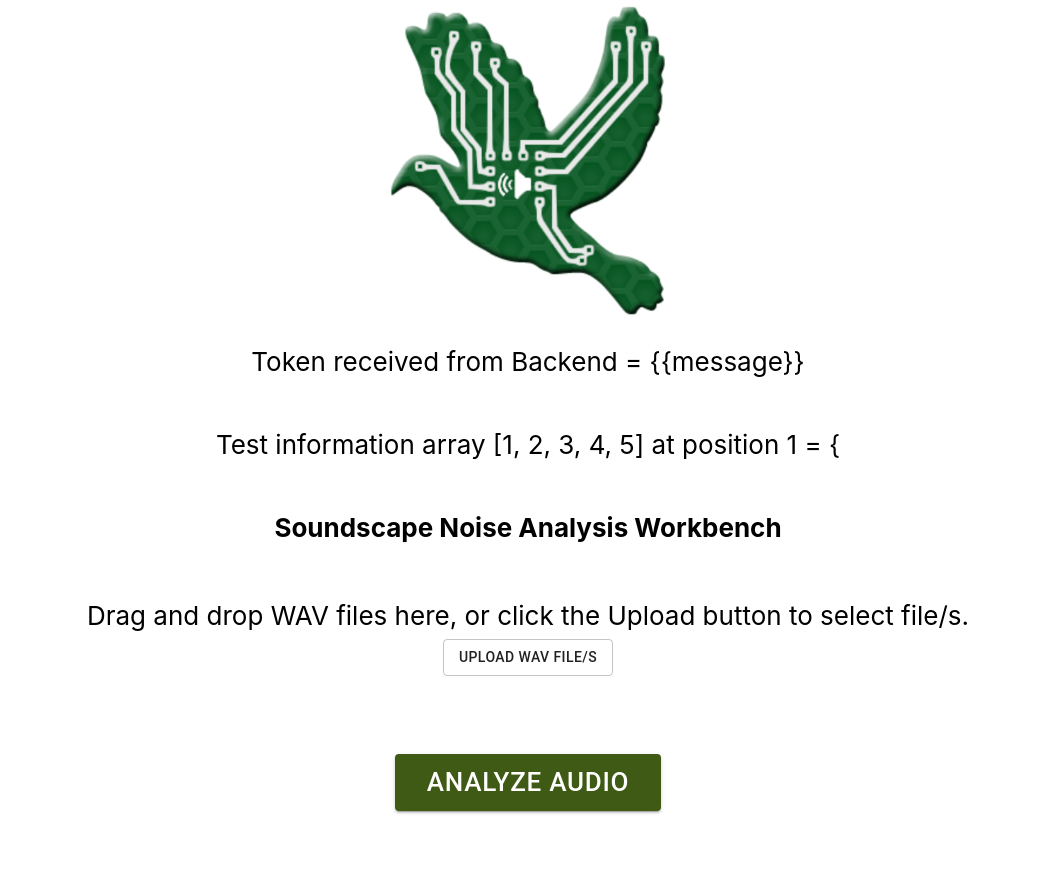
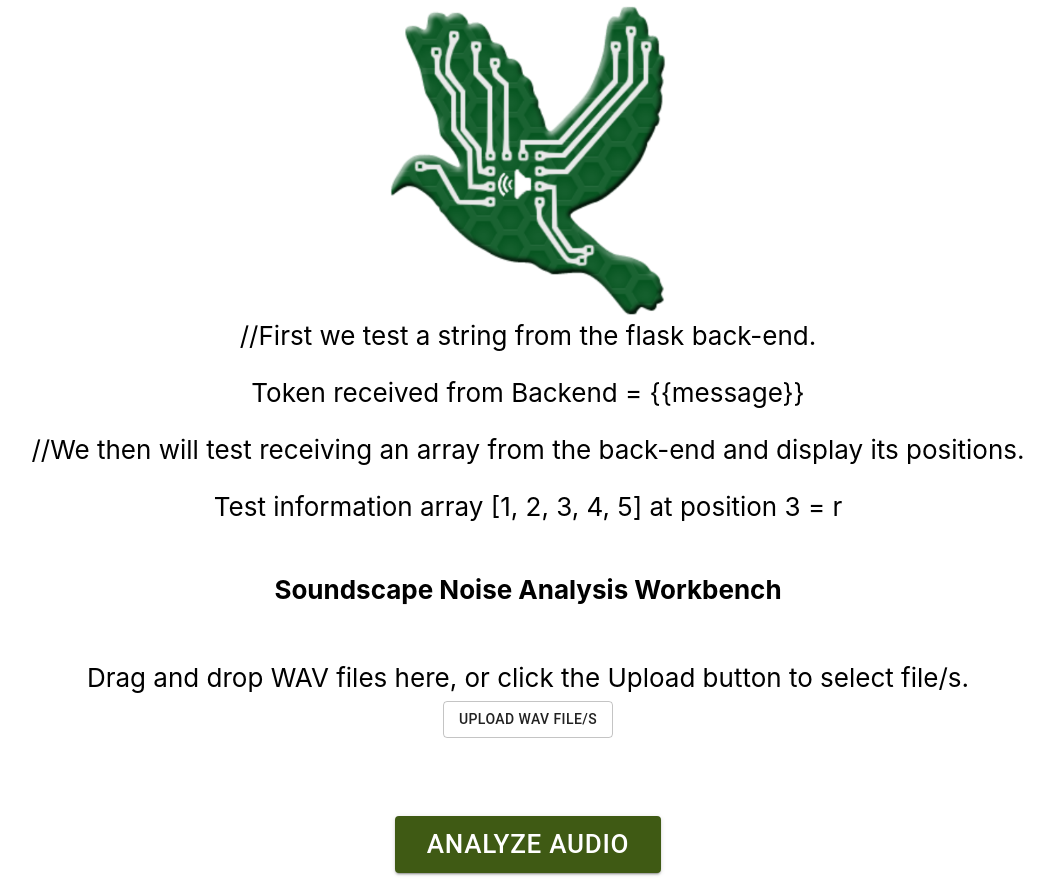
Before and after one commit to stevenenriquez/intellichirp-snaw, a React app in the folder snaw-frontend/: page / in a window 1280 px wide. Shown: the whole page, without its empty margins (112-1166 px from the left). Before the commit the page ends 819 px from the top, so only its background shows below. Built offline with nearby package versions, Linux system fonts and the light colour scheme.

Commit message:
added array from back-end (Testing back-end input)

```diff
--- a/snaw-frontend/src/App.js
+++ b/snaw-frontend/src/App.js
@@ -5,12 +5,16 @@ import AnalyzeButton from './components/AnalyzeButton';
 import UploadButton from './components/UploadButton';
 
 function App() {
+
+  var randomNum = Math.floor(Math.random() * 5);
   return (
     <div className="App">
       <header className="App-header">
         <img src={logo} className="App-logo" alt="logo" />
+        //First we test a string from the flask back-end.
         <p>Token received from Backend = {window.token}</p>
-        <p>Test information array [1, 2, 3, 4, 5]  at position 1 = {window.array[1]}</p>
+        //We then will test receiving an array from the back-end and display its positions.
+        <p>Test information array [1, 2, 3, 4, 5]  at position {randomNum} = {window.array[randomNum]}</p>
         <p>
           <b>Soundscape Noise Analysis Workbench</b>
         </p>
```
